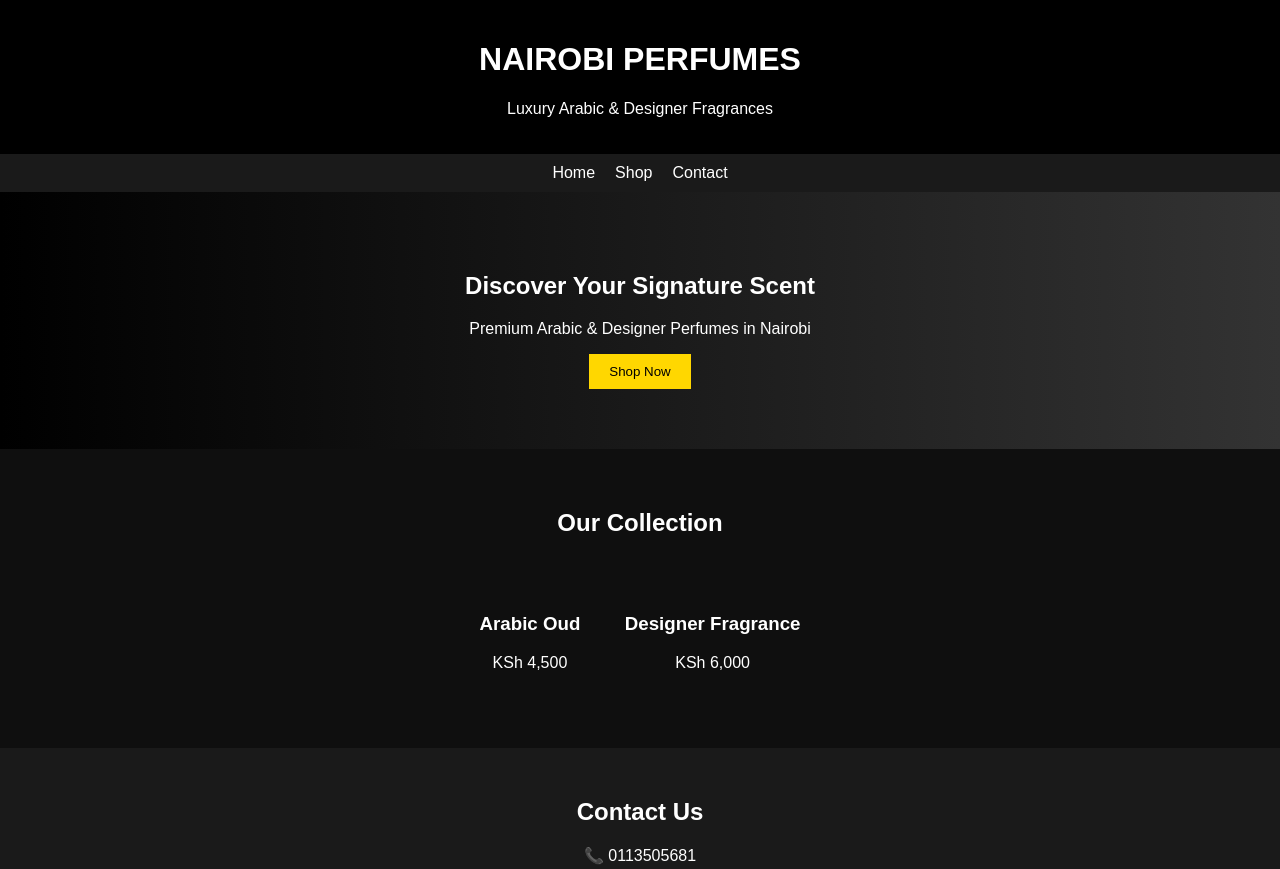
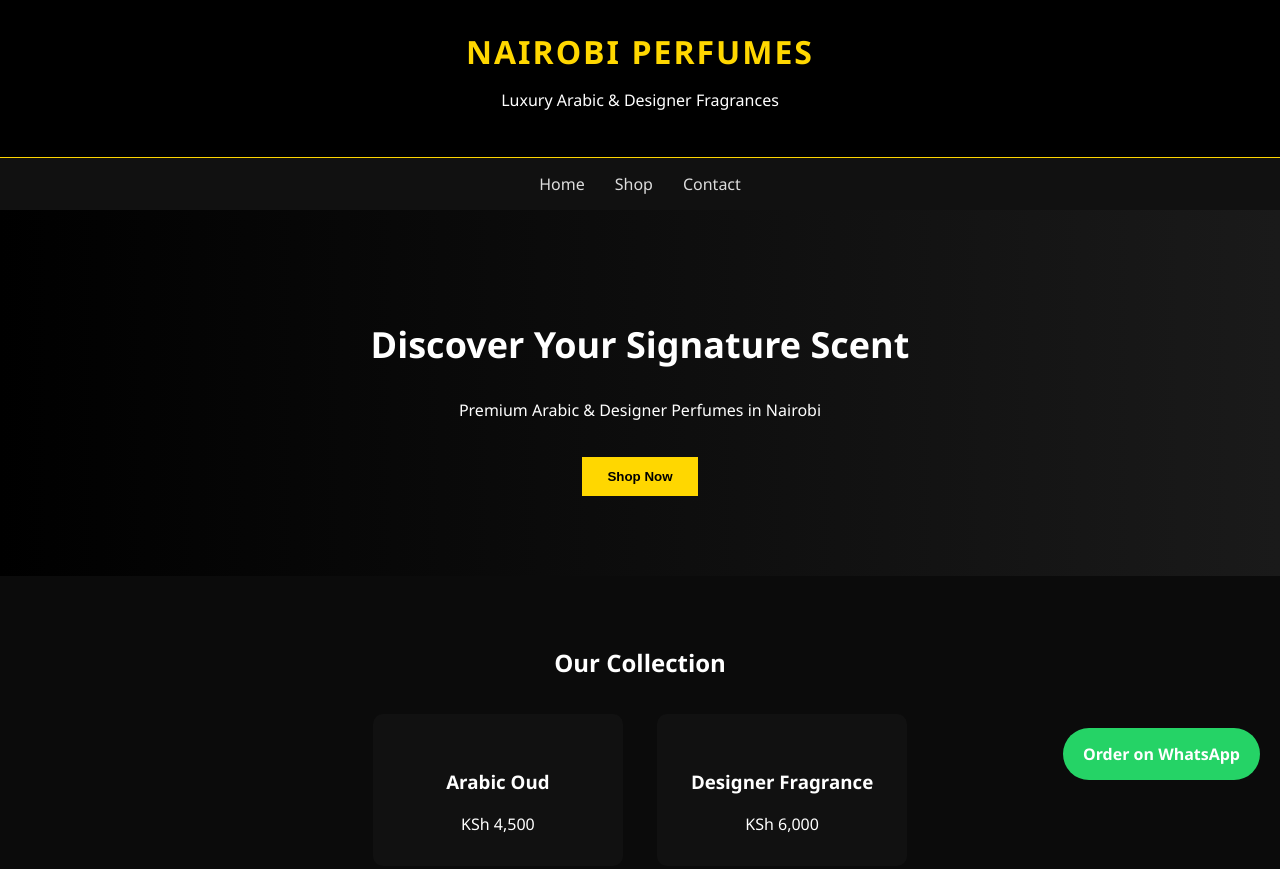
Before and after one commit to nairobiperfumes/nairobi-perfumes, a plain HTML site: page index.html in a window 1280 px wide. Shown: the top 869 px of the page. Drawn offline with Linux system fonts and the light colour scheme.

Commit message:
luxury design + whatsapp button

```diff
--- a/index.html
+++ b/index.html
@@ -51,6 +51,8 @@
 <footer>
   <p>© 2026 Nairobi Perfumes</p>
 </footer>
-
+<a href="https://wa.me/254113505681" target="_blank" class="whatsapp">
+  Order on WhatsApp
+</a>
 </body>
 </html>
--- a/styles.css
+++ b/styles.css
@@ -1,65 +1,105 @@
 body {
   margin: 0;
-  font-family: Arial, sans-serif;
-  background: #0f0f0f;
-  color: white;
+  font-family: 'Segoe UI', sans-serif;
+  background: #0b0b0b;
+  color: #fff;
 }
 
 header {
   text-align: center;
-  padding: 20px;
-  background: black;
+  padding: 30px 20px;
+  background: #000;
+  border-bottom: 1px solid gold;
+}
+
+header h1 {
+  margin: 0;
+  font-size: 32px;
+  letter-spacing: 2px;
+  color: gold;
 }
 
 nav {
   display: flex;
   justify-content: center;
-  gap: 20px;
-  background: #1a1a1a;
-  padding: 10px;
+  gap: 30px;
+  background: #111;
+  padding: 15px;
 }
 
 nav a {
-  color: white;
+  color: #ddd;
   text-decoration: none;
+  transition: 0.3s;
+}
+
+nav a:hover {
+  color: gold;
 }
 
 .hero {
   text-align: center;
-  padding: 60px 20px;
-  background: linear-gradient(to right, #000, #333);
+  padding: 80px 20px;
+  background: linear-gradient(to right, #000, #1a1a1a);
+}
+
+.hero h2 {
+  font-size: 36px;
 }
 
 .hero button {
-  padding: 10px 20px;
+  margin-top: 20px;
+  padding: 12px 25px;
   background: gold;
   border: none;
+  font-weight: bold;
   cursor: pointer;
 }
 
 .products {
-  padding: 40px;
+  padding: 50px 20px;
   text-align: center;
 }
 
 .product {
   display: inline-block;
-  margin: 20px;
+  background: #111;
+  margin: 15px;
+  padding: 15px;
+  border-radius: 10px;
+  width: 220px;
+  transition: 0.3s;
+}
+
+.product:hover {
+  transform: scale(1.05);
+  border: 1px solid gold;
 }
 
 .product img {
-  width: 200px;
-  height: auto;
+  width: 100%;
+  border-radius: 10px;
 }
 
 .contact {
-  background: #1a1a1a;
-  padding: 30px;
+  background: #111;
+  padding: 40px;
   text-align: center;
 }
 
 footer {
   text-align: center;
-  padding: 10px;
-  background: black;
+  padding: 15px;
+  background: #000;
 }
+.whatsapp {
+  position: fixed;
+  bottom: 20px;
+  right: 20px;
+  background: #25D366;
+  color: white;
+  padding: 15px 20px;
+  border-radius: 50px;
+  text-decoration: none;
+  font-weight: bold;
+}
```
